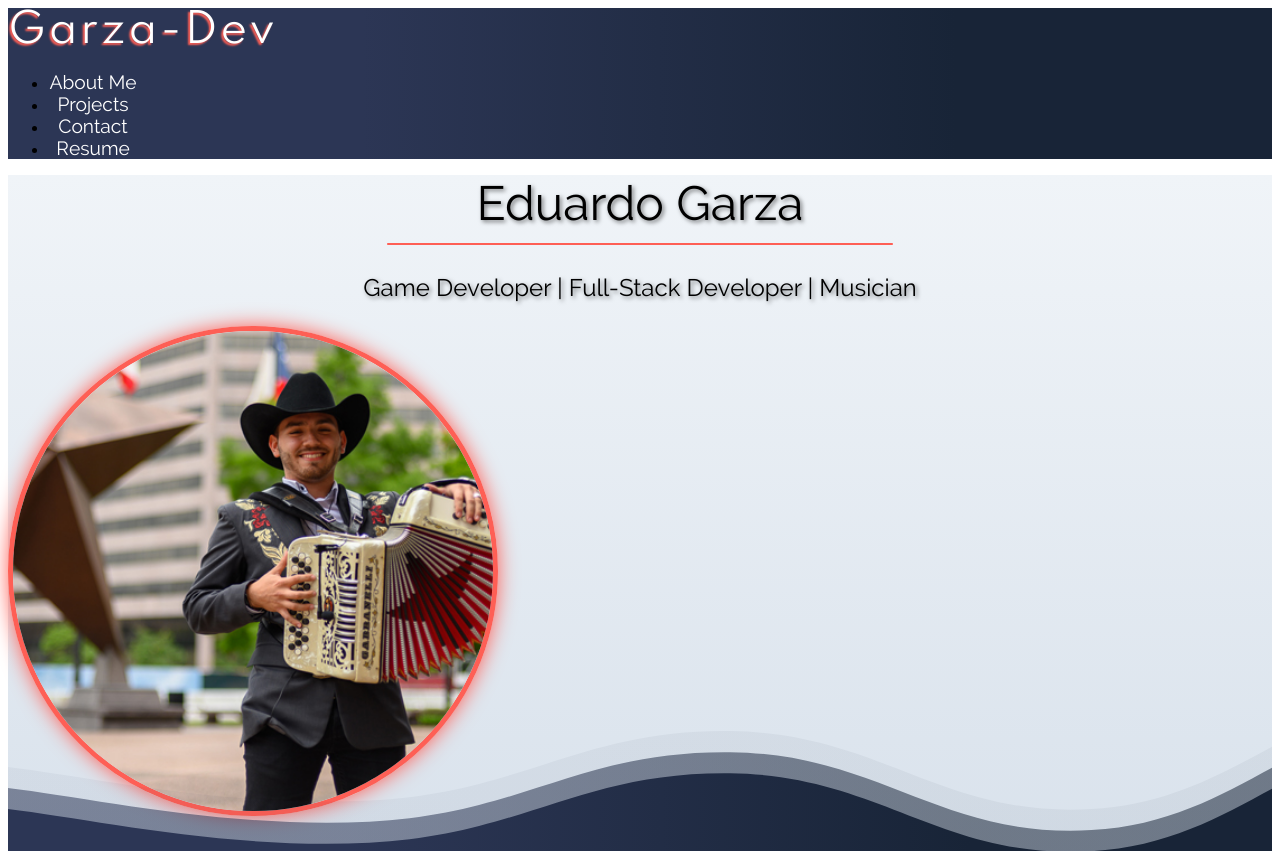
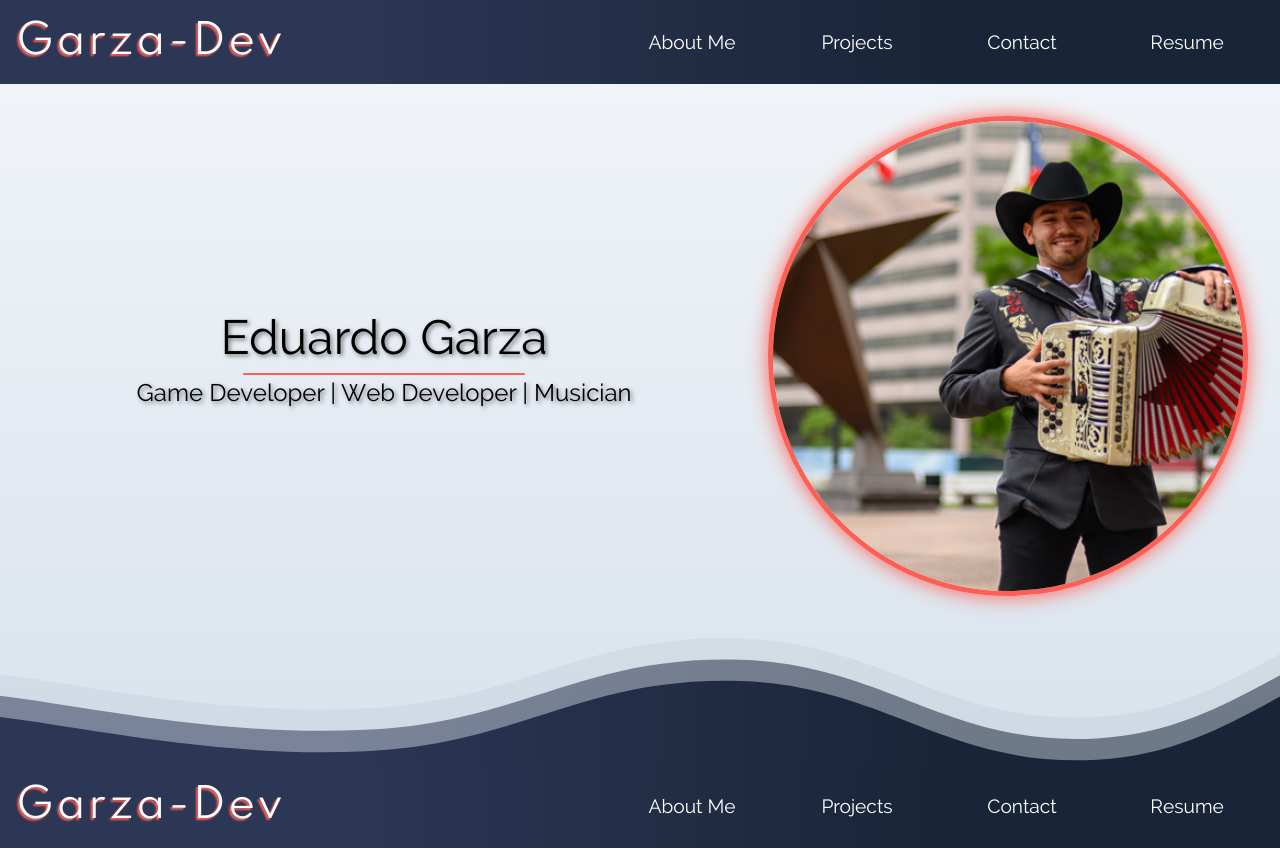
Before and after one commit to Garza-Dev/garzadev-portfolio, a Next.js app: page / in a window 1280 px wide. Shown: the top 851 px of the page. Built offline with nearby package versions, Linux system fonts and the light colour scheme.

Commit message:
testing scaling

```diff
--- a/src/app/globals.css
+++ b/src/app/globals.css
@@ -1,3 +1,6 @@
+@tailwind base;
+@tailwind components;
+@tailwind utilities;
 
 @font-face {
     font-family: 'SpartanRegular';
--- a/src/components/Hero/Hero.module.css
+++ b/src/components/Hero/Hero.module.css
@@ -1,5 +1,5 @@
 .hero {
-    height: 85vh;
+    /* height: 85vh; */
     background: linear-gradient(180deg, #f0f4f8 0%, #d9e2ec 100%);
     position: relative;
 }
--- a/src/components/Hero/Hero.tsx
+++ b/src/components/Hero/Hero.tsx
@@ -6,17 +6,17 @@ import Waves from '../Waves/Waves';
 
 const Hero: React.FC = () => {
     return (
-        <section className={styles.hero}>
-            <div>
-                <div>
+        <section className={`${styles.hero} min-h-[85vh]`}>
+            <div className="mx-auto flex flex-col md:flex-row items-center p-8">
+                <div className="flex-1 md:pr-8">
                     <div className={styles.heroName}>Eduardo Garza</div>
                     <svg width="100%" height="2.4" viewBox="0 0 100 2" preserveAspectRatio="none">
-                        <line x1="30" y1="1" x2="70" y2="1" stroke="#FE5F55" strokeWidth="3" />
+                        <line x1="30" y1="1" x2="70" y2="1" stroke="#FE5F55" stroke-width="3" />
                     </svg>
-                    <p className={styles.heroTxt}>Game Developer | Full-Stack Developer | Musician</p>
+                    <p className={styles.heroTxt}>Game Developer | Web Developer | Musician</p>
                 </div>
                 <div className={styles.imgContainer}>
-                    <Image src={EduardoGarzaIMG.src} layout='fill' objectFit='cover' className={styles.img} alt='Eduardo Garza' />
+                    <Image src={EduardoGarzaIMG.src} layout='fill' objectFit='cover' alt='Eduardo Garza' />
                 </div>
             </div>
 
--- a/tailwind.config.ts
+++ b/tailwind.config.ts
@@ -7,22 +7,22 @@ const config: Config = {
     "./src/app/**/*.{js,ts,jsx,tsx,mdx}",
   ],
   theme: {
-    // extend: {
-    //   backgroundImage: {
-    //     "gradient-radial": "radial-gradient(var(--tw-gradient-stops))",
-    //     "gradient-conic":
-    //       "conic-gradient(from 180deg at 50% 50%, var(--tw-gradient-stops))",
-    //   },
-    //   spacing: {
-    //     '128': '28rem', // 512px
-    //     '160': '36rem', // 640px
-    //     '15': '75px',
-    //     '16': '85px',
-    //     '17': '95px',
-    //     '18': '105px',
-    //     '19': '115px'
-    //   },
-    // },
+    extend: {
+      backgroundImage: {
+        "gradient-radial": "radial-gradient(var(--tw-gradient-stops))",
+        "gradient-conic":
+          "conic-gradient(from 180deg at 50% 50%, var(--tw-gradient-stops))",
+      },
+      spacing: {
+        '128': '28rem', // 512px
+        '160': '36rem', // 640px
+        '15': '75px',
+        '16': '85px',
+        '17': '95px',
+        '18': '105px',
+        '19': '115px'
+      },
+    },
   },
   plugins: [],
 };
```
